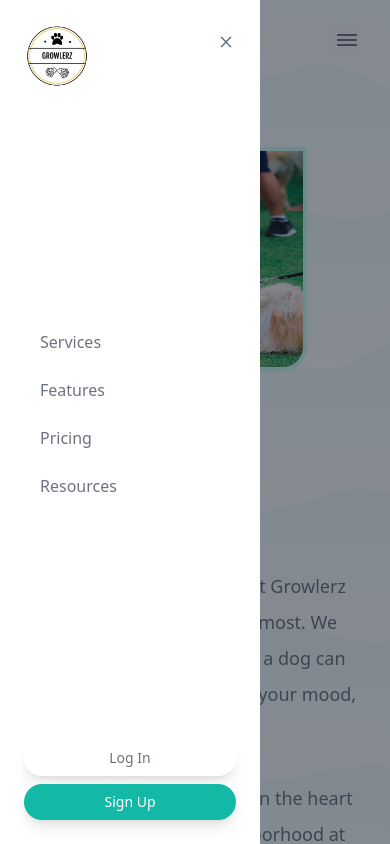
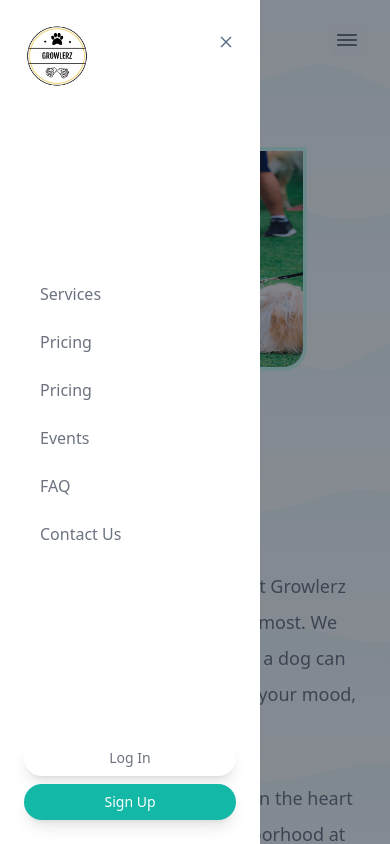
Before and after one commit to wongstephen/growlerz2022, a React (Create React App) app: page / in a window 390 px wide. Both pictures are taken after a click on the button 348 px from the left and 41 px from the top of the page. Shown: the top 844 px of the page. Built offline with nearby package versions, Linux system fonts and the light colour scheme.

Commit message:
updated nav

```diff
--- a/src/components/Contact.js
+++ b/src/components/Contact.js
@@ -2,7 +2,7 @@ import React from "react";
 
 export const Contact = () => {
   return (
-    <section class="py-24 bg-trasnparent max-w-5xl mx-auto">
+    <section class="py-24 bg-trasnparent max-w-5xl mx-auto" id="contact">
       <div class="container px-4 mx-auto">
         <div class="relative mb-12 mx-auto text-left">
           <div class="relative">
@@ -15,7 +15,7 @@ export const Contact = () => {
 
             <p class="text-lg md:text-xl text-gray-500 font-medium leading-loose md:leading-loose">
               Contact us by Email or Phone <br />
-              growlerzseattle@gamil.com <br />
+              growlerzseattle@gmail.com <br />
               (206) 459-2726
             </p>
             <p class="text-lg md:text-xl text-gray-500 font-medium leading-loose md:leading-loose">
--- a/src/components/NavCompact.js
+++ b/src/components/NavCompact.js
@@ -41,9 +41,9 @@ export const NavCompact = (props) => {
               <li>
                 <a
                   className="block px-4 py-3 font-medium text-gray-500 rounded-md hover:text-gray-900 hover:bg-gray-50"
-                  href="#"
+                  href="#pricing"
                 >
-                  Features
+                  Pricing
                 </a>
               </li>
               <li>
@@ -57,9 +57,25 @@ export const NavCompact = (props) => {
               <li>
                 <a
                   className="block px-4 py-3 font-medium text-gray-500 rounded-md hover:text-gray-900 hover:bg-gray-50"
-                  href="#"
+                  href="#events"
                 >
-                  Resources
+                  Events
+                </a>
+              </li>
+              <li>
+                <a
+                  className="block px-4 py-3 font-medium text-gray-500 rounded-md hover:text-gray-900 hover:bg-gray-50"
+                  href="#faq"
+                >
+                  FAQ
+                </a>
+              </li>
+              <li>
+                <a
+                  className="block px-4 py-3 font-medium text-gray-500 rounded-md hover:text-gray-900 hover:bg-gray-50"
+                  href="#contact"
+                >
+                  Contact Us
                 </a>
               </li>
             </ul>
--- a/src/components/NavFull.js
+++ b/src/components/NavFull.js
@@ -55,7 +55,7 @@ export const NavFull = ({ setOpen }) => {
               <li className="">
                 <a
                   className="font-medium text-gray-500 hover:text-gray-900"
-                  href="#faq"
+                  href="#contact"
                 >
                   Contact
                 </a>
```
